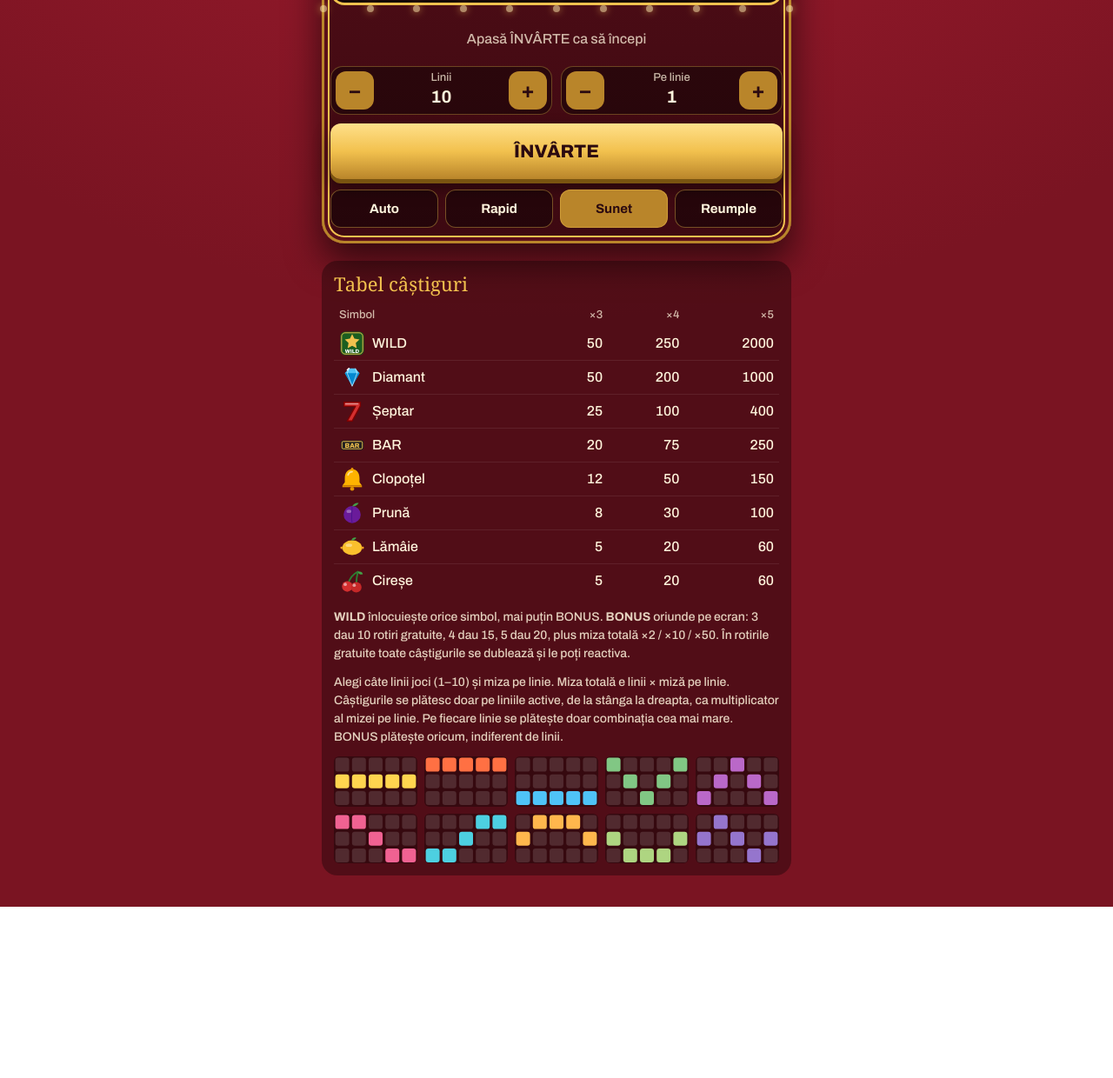
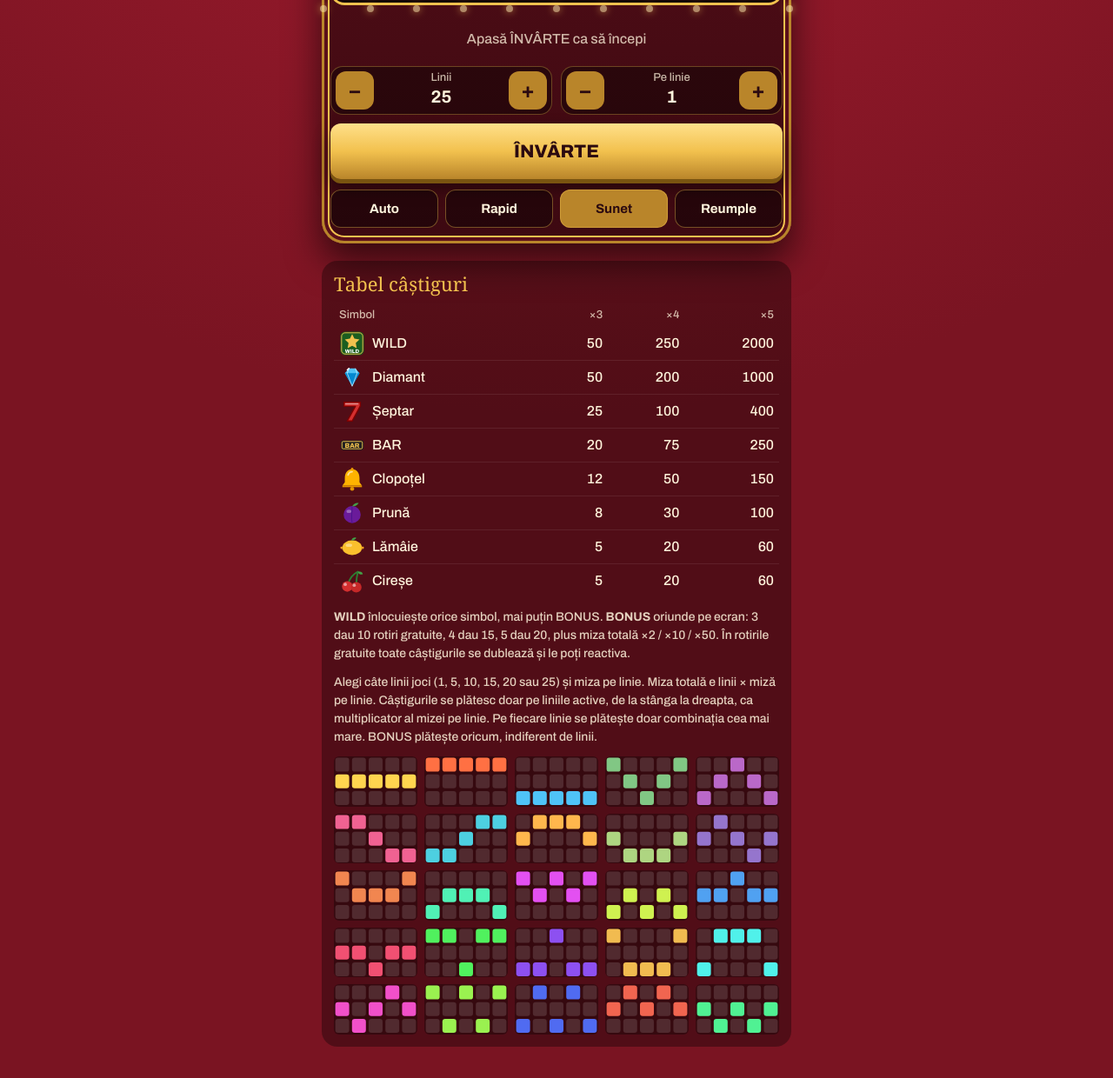
Before and after one commit to lucyan106-design/challenge-pot, a website: page bright-slots/www/index.html in a window 1280 px wide. Shown: the part 496-1736 px from the top of the page at 87% size. Before the commit the page ends 1539 px from the top, so only its background shows below. Drawn offline with Linux system fonts and the light colour scheme; a web font is replaced by a local one.

Commit message:
Bright Slots: up to 25 paylines
Co-Authored-By: Claude Opus 5.5 <noreply@anthropic.com>
Claude-Session: https://claude.ai/code/session_01Rueze5KwcjKkngWjtnFVN2

```diff
--- a/bright-slots/www/index.html
+++ b/bright-slots/www/index.html
@@ -102,7 +102,7 @@ button:focus-visible{outline:3px solid #fff;outline-offset:2px}
     <div class="controls">
       <div class="bet">
         <button class="sm" id="lminus" aria-label="Mai puține linii">−</button>
-        <span><small>Linii</small><b id="nlines">10</b></span>
+        <span><small>Linii</small><b id="nlines">25</b></span>
         <button class="sm" id="lplus" aria-label="Mai multe linii">+</button>
       </div>
       <div class="bet">
@@ -123,7 +123,7 @@ button:focus-visible{outline:3px solid #fff;outline-offset:2px}
     <h2>Tabel câștiguri</h2>
     <table><thead><tr><th>Simbol</th><th>×3</th><th>×4</th><th>×5</th></tr></thead><tbody id="paytb"></tbody></table>
     <p><b>WILD</b> înlocuiește orice simbol, mai puțin BONUS. <b>BONUS</b> oriunde pe ecran: 3 dau 10 rotiri gratuite, 4 dau 15, 5 dau 20, plus miza totală ×2 / ×10 / ×50. În rotirile gratuite toate câștigurile se dublează și le poți reactiva.</p>
-    <p>Alegi câte linii joci (1–10) și miza pe linie. Miza totală e linii × miză pe linie. Câștigurile se plătesc doar pe liniile active, de la stânga la dreapta, ca multiplicator al mizei pe linie. Pe fiecare linie se plătește doar combinația cea mai mare. BONUS plătește oricum, indiferent de linii.</p>
+    <p>Alegi câte linii joci (1, 5, 10, 15, 20 sau 25) și miza pe linie. Miza totală e linii × miză pe linie. Câștigurile se plătesc doar pe liniile active, de la stânga la dreapta, ca multiplicator al mizei pe linie. Pe fiecare linie se plătește doar combinația cea mai mare. BONUS plătește oricum, indiferent de linii.</p>
     <div class="lines" id="linepics"></div>
   </section>
 </div>
@@ -144,8 +144,11 @@ const SYM = [
 ];
 const BY = Object.fromEntries(SYM.map(s=>[s.id,s]));
 const TOTAL = SYM.reduce((a,s)=>a+s.w,0);
-const LINES = [[1,1,1,1,1],[0,0,0,0,0],[2,2,2,2,2],[0,1,2,1,0],[2,1,0,1,2],[0,0,1,2,2],[2,2,1,0,0],[1,0,0,0,1],[1,2,2,2,1],[1,0,1,2,1]];
-const LINE_COL = ['#ffd54f','#ff7043','#4fc3f7','#81c784','#ba68c8','#f06292','#4dd0e1','#ffb74d','#aed581','#9575cd'];
+const LINES = [[1,1,1,1,1],[0,0,0,0,0],[2,2,2,2,2],[0,1,2,1,0],[2,1,0,1,2],[0,0,1,2,2],[2,2,1,0,0],[1,0,0,0,1],[1,2,2,2,1],[1,0,1,2,1],
+  [0,1,1,1,0],[2,1,1,1,2],[0,1,0,1,0],[2,1,2,1,2],[1,1,0,1,1],[1,1,2,1,1],[0,0,2,0,0],[2,2,0,2,2],[0,2,2,2,0],[2,0,0,0,2],
+  [1,2,1,0,1],[0,2,0,2,0],[2,0,2,0,2],[1,0,1,0,1],[1,2,1,2,1]];
+const LINE_COL = ['#ffd54f','#ff7043','#4fc3f7','#81c784','#ba68c8','#f06292','#4dd0e1','#ffb74d','#aed581','#9575cd',
+  ...Array.from({length:15}, (_,i) => `hsl(${(i*137.5+20)%360} 85% 63%)`)];
 const FS = {3:[10,2],4:[15,10],5:[20,50]};   // scatters: [free spins, total-bet multiplier]
 const rnd = () => { let r = Math.random()*TOTAL; for (const s of SYM) { if ((r -= s.w) < 0) return s.id; } return 'cherry'; };
 const grid = () => [0,1,2,3,4].map(() => [rnd(),rnd(),rnd()]);
@@ -161,7 +164,7 @@ function evalLine(syms){
   }
   return best;
 }
-function evaluate(g, lineBet, mult, nLines=10){
+function evaluate(g, lineBet, mult, nLines=25){
   const wins = []; let total = 0;
   LINES.slice(0,nLines).forEach((ln,i) => {
     const r = evalLine(ln.map((row,reel) => g[reel][row]));
@@ -190,15 +193,16 @@ const cellsHTML = col => col.map(id => `<div class="cell">${svg(id)}</div>`).joi
 const $ = id => document.getElementById(id);
 const LBETS = [1,2,5,10,20,50];
 
-let st = {credits:1000, lineBet:1, lines:10, sound:true, turbo:false};
+let st = {credits:1000, lineBet:1, lines:25, sound:true, turbo:false};
 try { Object.assign(st, JSON.parse(localStorage.getItem('brightSlots5')||'{}')); } catch(e){}
 delete st.bet;
 if (!LBETS.includes(st.lineBet)) st.lineBet = 1;
-if (!(st.lines>=1 && st.lines<=10)) st.lines = 10;
+const LSTEPS = [1,5,10,15,20,25];
+if (!LSTEPS.includes(st.lines)) st.lines = 25;
 const tb = () => st.lineBet*st.lines;
 const save = () => { try { localStorage.setItem('brightSlots5', JSON.stringify(st)); } catch(e){} };
 
-let spinning = false, auto = false, actx = null, fs = 0, fsTotal = 0, fsWin = 0, fsLB = 1, fsLines = 10, showTimer = null, bigResolve = null;
+let spinning = false, auto = false, actx = null, fs = 0, fsTotal = 0, fsWin = 0, fsLB = 1, fsLines = 25, showTimer = null, bigResolve = null;
 const reelsEl = $('reels'), linesEl = $('lines');
 const reels = [0,1,2,3,4].map(() => {
   const r = document.createElement('div'); r.className = 'reel';
@@ -368,7 +372,7 @@ function previewLines(){
   linesEl.innerHTML = LINES.slice(0,st.lines).map((ln,i) => `<polyline points="${linePath(i)}" fill="none" stroke="${LINE_COL[i]}" stroke-width="3" stroke-linejoin="round" opacity=".9"/>`).join('');
   clearTimeout(previewT); previewT = setTimeout(() => { if (!spinning) linesEl.innerHTML = ''; }, 1400);
 }
-const setLines = d => { if (spinning || fs) return; st.lines = Math.max(1, Math.min(10, st.lines + d)); beep(d>0?520:390,.05); render(); save(); previewLines(); msg(`Joci pe ${st.lines} ${st.lines===1?'linie':'linii'}`, true); };
+const setLines = d => { if (spinning || fs) return; const i = LSTEPS.indexOf(st.lines); st.lines = LSTEPS[Math.max(0, Math.min(LSTEPS.length-1, i + d))]; beep(d>0?520:390,.05); render(); save(); previewLines(); msg(`Joci pe ${st.lines} ${st.lines===1?'linie':'linii'}`, true); };
 $('lminus').addEventListener('click', () => setLines(-1));
 $('lplus').addEventListener('click', () => setLines(1));
 $('minus').addEventListener('click', () => setBet(-1));
```
